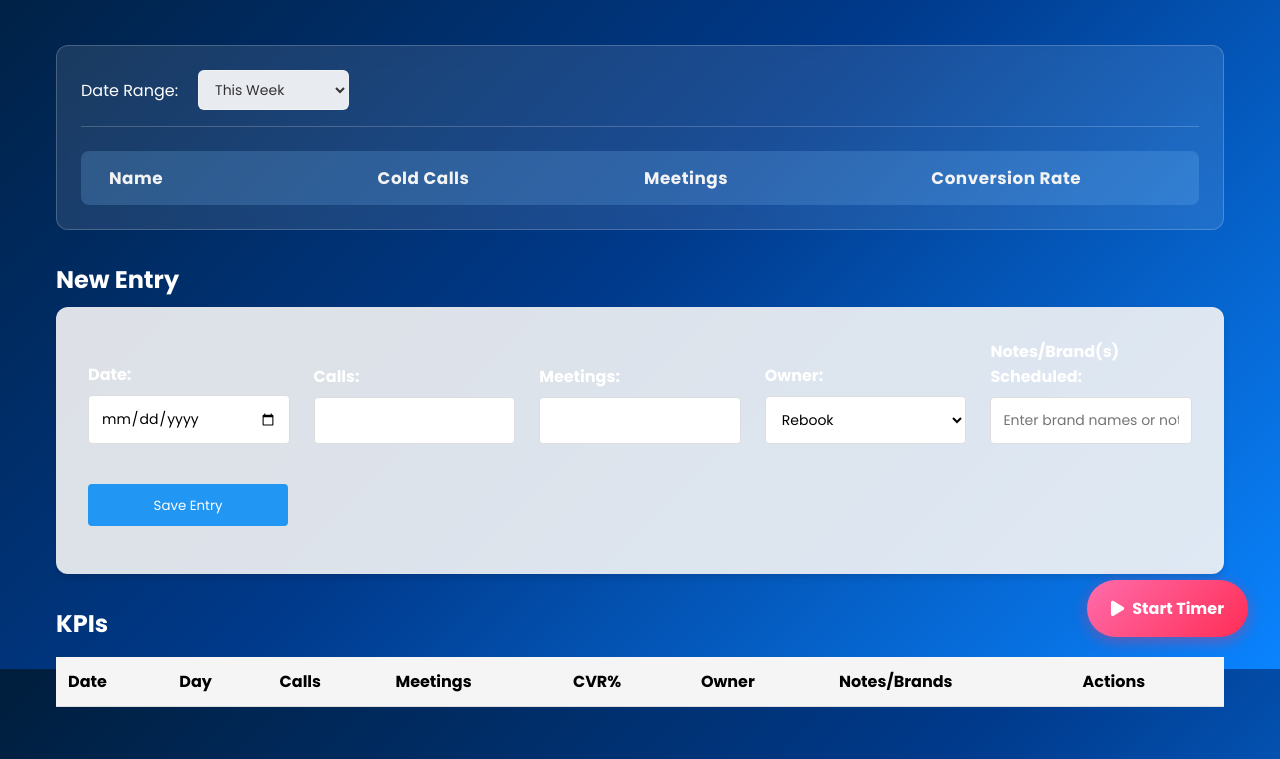
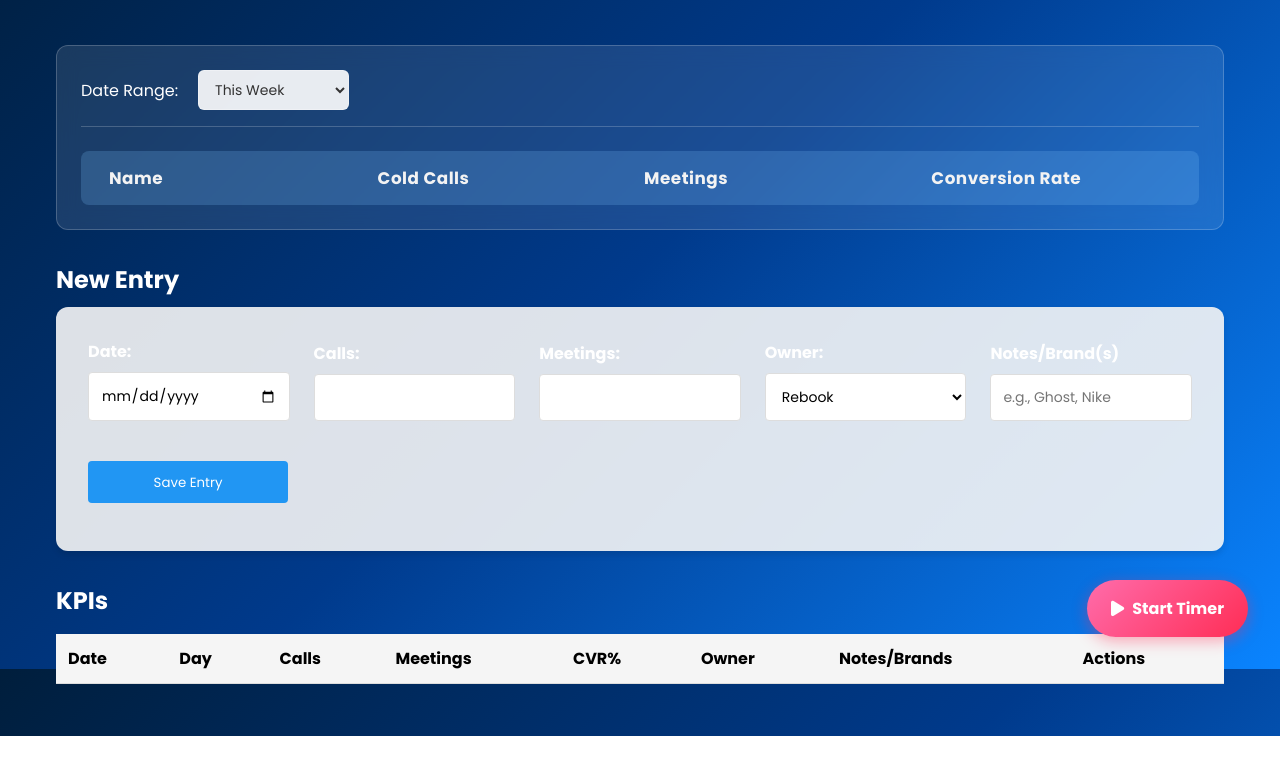
Before and after one commit to coretrex/internal-dashboard, a website with bundled scripts: page kpis.html in a window 1280 px wide. Shown: the part 131-890 px from the top of the page. After the commit the page ends 867 px from the top, so only its background shows below. Built offline with nearby package versions, Linux system fonts and the light colour scheme; sample sign-in values are in the browser's storage.

Commit message:
Add files via upload

```diff
--- a/kpis.html
+++ b/kpis.html
@@ -104,8 +104,8 @@
                     </select>
                 </div>
                 <div class="form-group">
-                    <label for="notes">Notes/Brand(s) Scheduled:</label>
-                    <input type="text" id="notes" placeholder="Enter brand names or notes">
+                    <label for="notes">Notes/Brand(s)</label>
+                    <input type="text" id="notes" placeholder="e.g., Ghost, Nike">
                 </div>
                 <div class="form-group submit-group">
                     <button type="submit" class="submit-btn">Save Entry</button>
```
